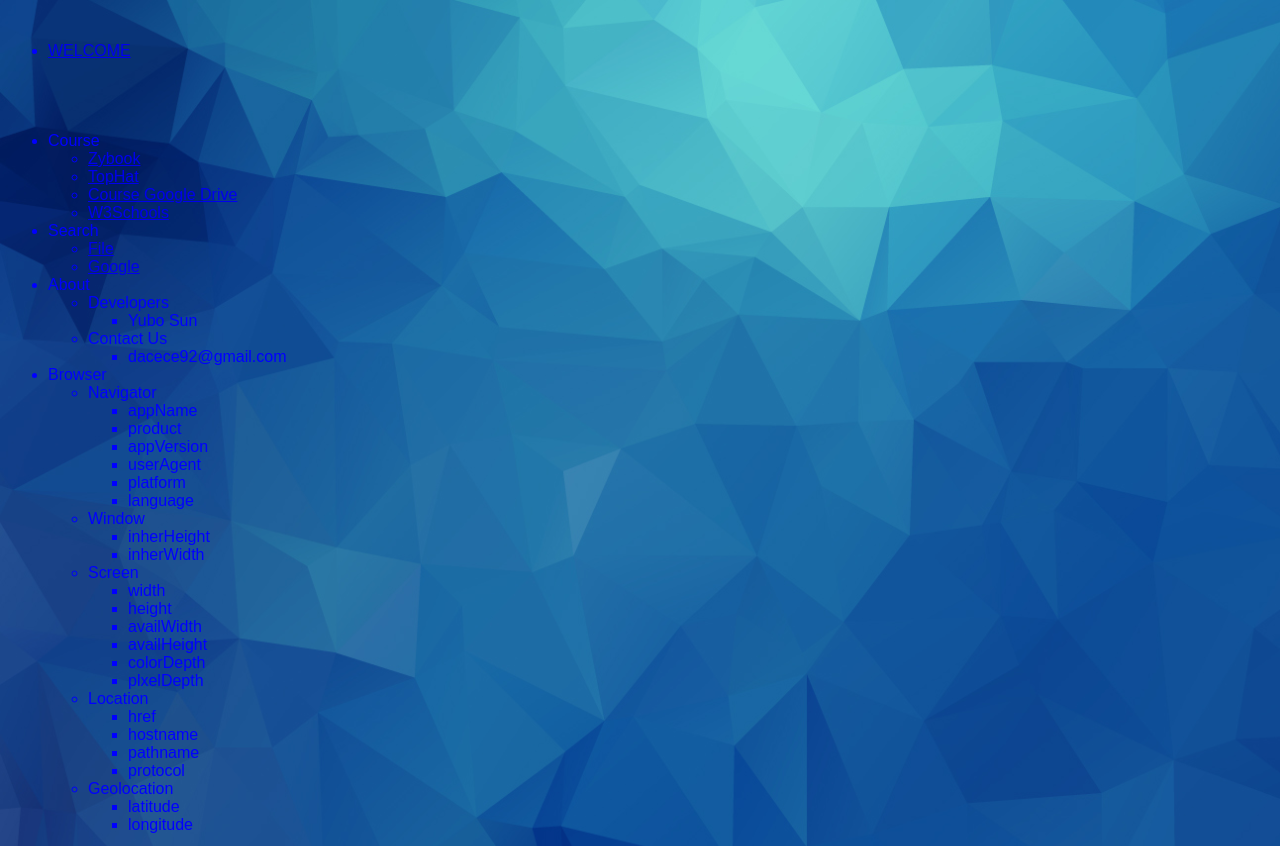
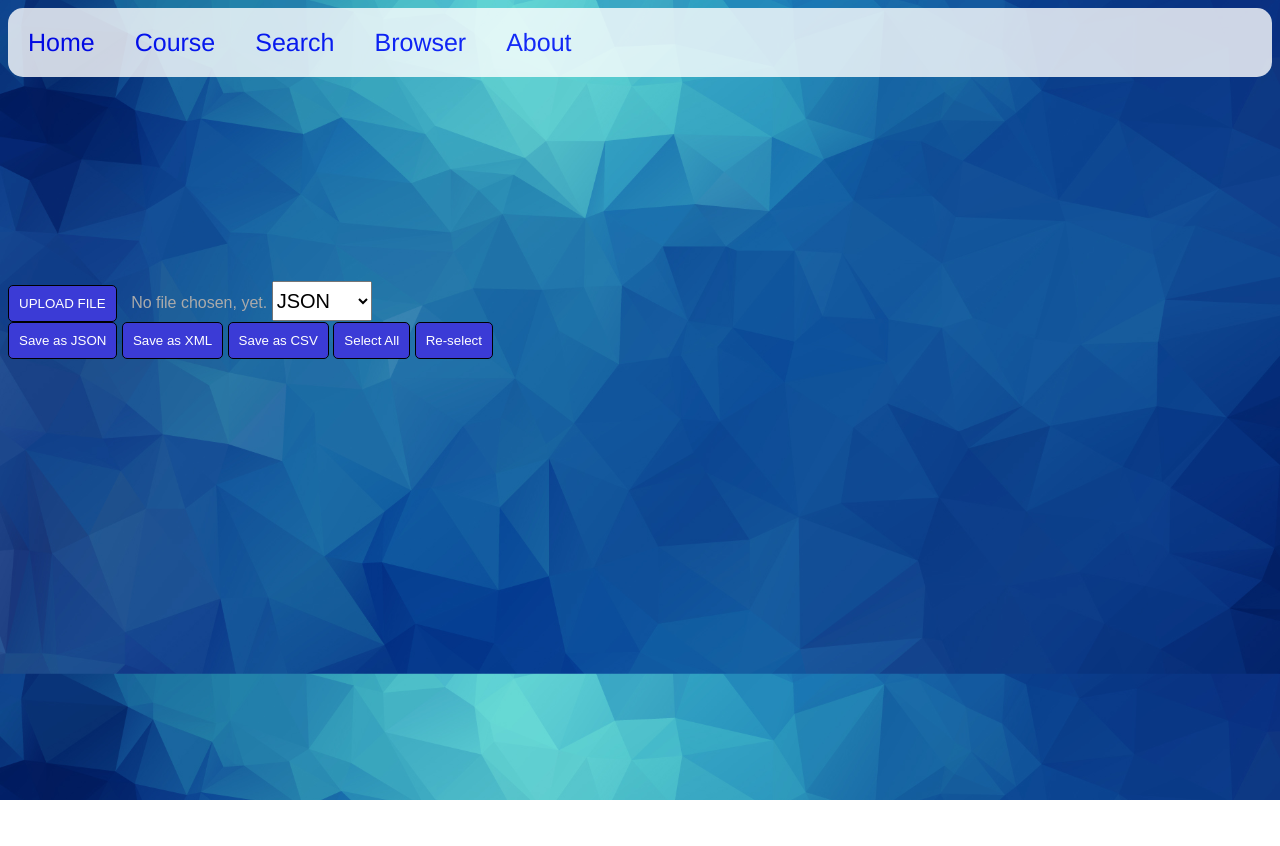
Before and after one commit to YuboSun83/YuboSun83.github.io, a plain HTML site: page search.html in a window 1280 px wide. Shown: the top 846 px of the page. After the commit the page ends 800 px from the top, so only its background shows below. Drawn offline with Linux system fonts and the light colour scheme.

Commit message:
Update search.html

```diff
--- a/search.html
+++ b/search.html
@@ -10,84 +10,46 @@
 </head>
 
 <body>
-	<br>
-	<ul>
-		<li>
-			<a class="mainPage" href="index.html">WELCOME</a>
-		</li><br><br><br><br>
-		<li><a>Course</a>
-			<ul>
-				<li><a href="https://www.zybooks.com/">Zybook</a></li>
-				<li><a href="https://tophat.com/">TopHat</a></li>
-				<li><a href="https://tinyurl.com/CSCI355-Fall2019">Course Google Drive</a></li>
-				<li><a href="https://www.w3schools.com">W3Schools</a></li>
-			</ul>
-		</li>
-		<li><a>Search</a>
-			<ul>
-				<li><a href="search.html">File</a></li>
-				<li><a href="#">Google</a></li>
-			</ul>
-		</li>
-		<li><a>About</a>
-			<ul>
-				<li><a>Developers</a>
-					<ul>
-						<li>Yubo Sun</li>
-					</ul>
-				</li>
-				<li><a>Contact Us</a>
-					<ul>
-						<li>dacece92@gmail.com</li>
-					</ul>
-				</li>
-			</ul>
-		</li>
-		<li><a>Browser</a>
-			<ul>
-				<li><a>Navigator</a>
-					<ul>
-						<li><a>appName</a></li>
-						<li><a>product</a></li>
-						<li><a>appVersion</a></li>
-						<li><a>userAgent</a></li>
-						<li><a>platform</a></li>
-						<li><a>language</a></li>
-					</ul>
-				</li>
-				<li><a>Window</a>
-					<ul>
-						<li><a>inherHeight</a></li>
-						<li><a>inherWidth</a></li>
-					</ul>
-				</li>
-				<li><a>Screen</a>
-					<ul>
-						<li><a>width</a></li>
-						<li><a>height</a></li>
-						<li><a>availWidth</a></li>
-						<li><a>availHeight</a></li>
-						<li><a>colorDepth</a></li>
-						<li><a>plxelDepth</a></li>
-					</ul>
-				</li>
-				<li><a>Location</a>
-					<ul>
-						<li><a>href</a></li>
-						<li><a>hostname</a></li>
-						<li><a>pathname</a></li>
-						<li><a>protocol</a></li>
-					</ul>
-				</li>
-				<li><a>Geolocation</a>
-					<ul>
-						<li><a>latitude</a></li>
-						<li><a>longitude</a></li>
-					</ul>
-				</li>
-			</ul>
-		</li>
-	</ul>
+	<div class="navbar">
+		<a href="index.html">Home</a>
+		<div class="dropdown">
+		  <button class="dropbtn">Course</button>
+		  <div class="dropdown-content">
+			<a href="https://www.zybooks.com/"target="_blank">ZyBooks</a>
+			<a href="https://tophat.com/"target="_blank">TopHat</a>
+			<a href="https://www.google.com/drive/"target="_blank">Google Drive</a>
+			<a href="https://www.w3schools.com/"target="_blank">W3Schools.com</a>
+		  </div>
+		</div>
+
+		<div class="dropdown">
+		  <button class="dropbtn">Search</button>
+		  <div class="dropdown-content">
+			<a href="search.html">Search File</a>
+			<a href="googleSearch.html">Search Google</a>
+			<a href="mysearchengine.html">My Search Engine</a>
+		  </div>
+		</div>
+
+		<div class="dropdown">
+		  <button class="dropbtn">Browser</button>
+		  <div class="dropdown-content">
+			<a href="navigator.html">Navigator</a>
+			<a href="window.html">Window</a>
+			<a href="screen.html">Screen</a>
+			<a href="location.html">Location</a>
+			<a href="geolocation.html">Geolocation</a>
+		  </div>
+		</div>
+
+		<div class="dropdown">
+		  <button class="dropbtn">About</button>
+		  <div class="dropdown-content">
+			<a href="aboutme.html">About Me</a>
+			<a href="contectus.html">Contact Us</a>
+		  </div>
+		</div>
+	  </div>
 
 	<br><br><br>
 
```
